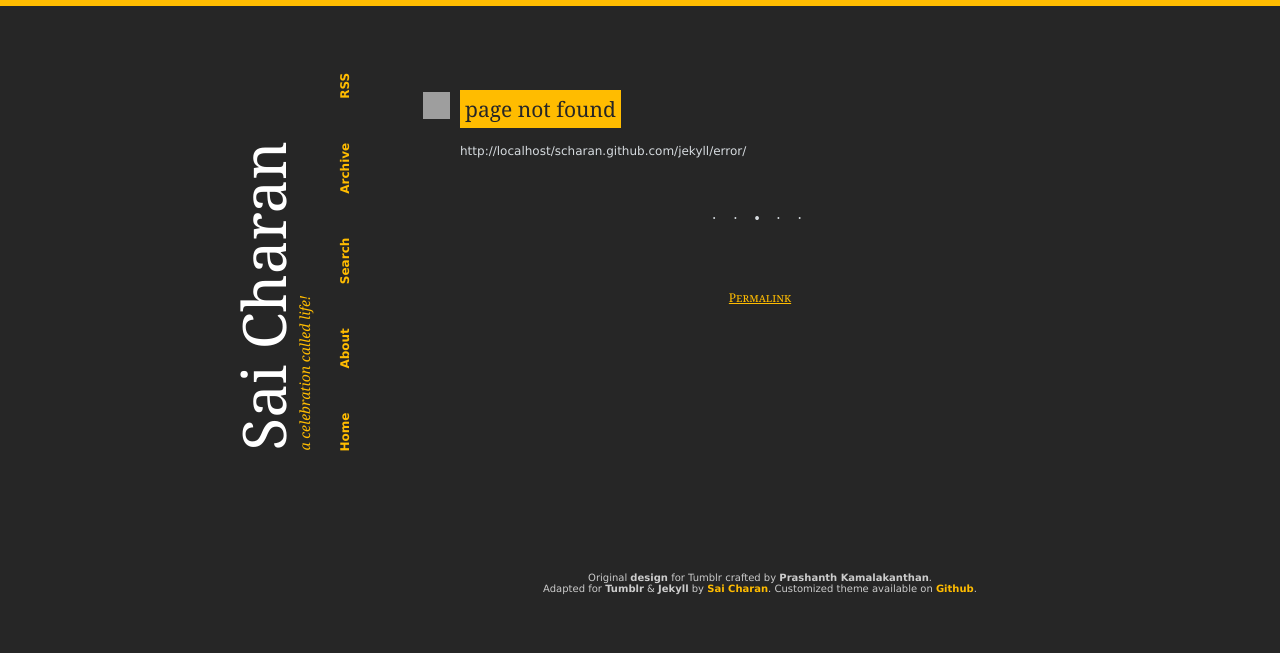
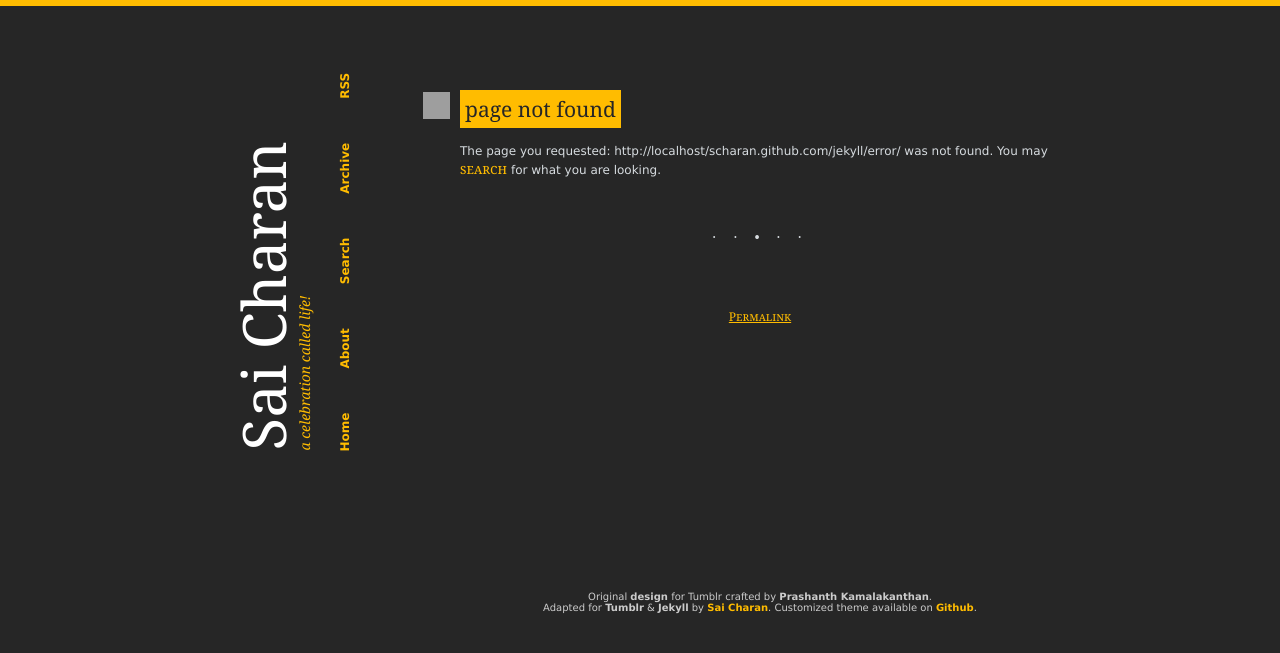
Before and after one commit to arjunasuresh3/scharan.github.com, a Jekyll site: the page built from jekyll/error.html, in a window 1280 px wide. Shown: the top 653 px of the page. Built offline with Jekyll 4.4.1, drawn with Linux system fonts in a browser that asks for light colours; nearby versions of some CDN libraries; comment, search, counter and statistics services are not loaded; a style sheet for code colours, icons or effects is not loaded; some of the changed lines change nothing that is shown; grey boxes are pictures that could not be loaded.

Commit message:
JS based 404 & 402 error handling

```diff
--- a/jekyll/error.html
+++ b/jekyll/error.html
@@ -2,13 +2,39 @@
 layout: post
 title: Page Not Found
 ---
-<div id="page-not-found">
-</div>
+<div id="page-not-found"> Ananlyzing error... </div>
 
 <script type="text/javascript">
 $(document).ready( function() {
-   $("#page-not-found").text( $(location).attr('href') );
-   $("#disqus_thread").hide();
-   $("span.meta").hide();
+    var url = $(location).attr('href');
+    if( !url.match(/\/$/) ) { // Need this simplification to end URLs with '/'
+        url += '/';           // to simplify RegExp handling below, which assumes
+    }                         // that the wrong URLs will end in '/'
+
+    errorHandler = function( url ) {
+        var mat = null;
+        var pageUrl = /^http:\/\/{{site.domain}}(\/.*){0,1}\/page\/(\d+)/i;
+        var tagUrl = /^http:\/\/{{site.domain}}(\/.*){0,1}\/tag\/(.*)\//i;
+        var catUrl = /^http:\/\/{{site.domain}}(\/.*){0,1}\/category\/(.*)\//i;
+
+        if( mat = url.match( pageUrl ) ) {
+            go('/page'+mat.reverse()[0]);
+        } else if ( (mat = url.match( tagUrl )) || (mat = url.match( catUrl )) ) {
+           go('/jekyll/tags.html#'+mat.reverse()[0]);
+        }
+    return 1; // Failed to handle. Report.
+    }
+
+    go = function( url ) {
+        $(location).attr('href', url );
+    }
+
+    if( errorHandler(url) ) {
+         var errorPrologue = "The page you requested: ";
+         var errorEpilogue = " was not found. You may <a href='{{site.folder}}/search'>search</a> for what you are looking.";
+         $("#page-not-found").html( errorPrologue + $(location).attr('href') + errorEpilogue );
+    }
 });
 </script>
+
+<div id="no-disqus"> </div>
```
